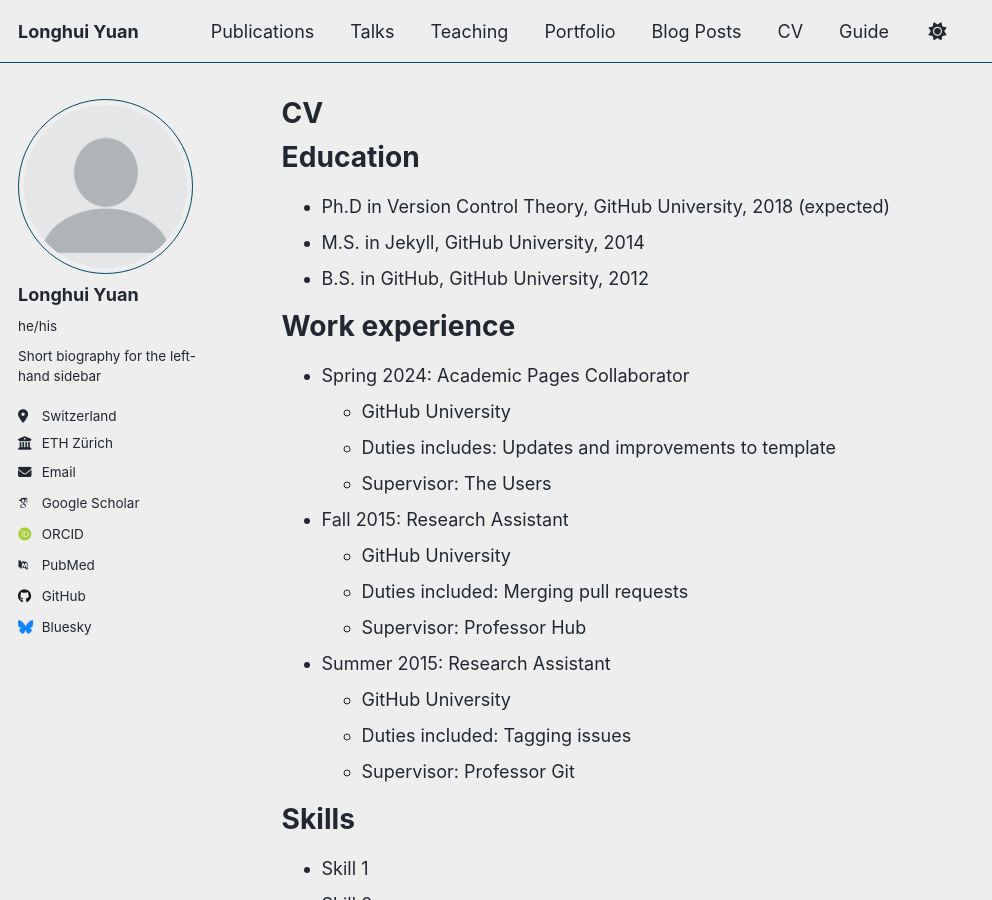
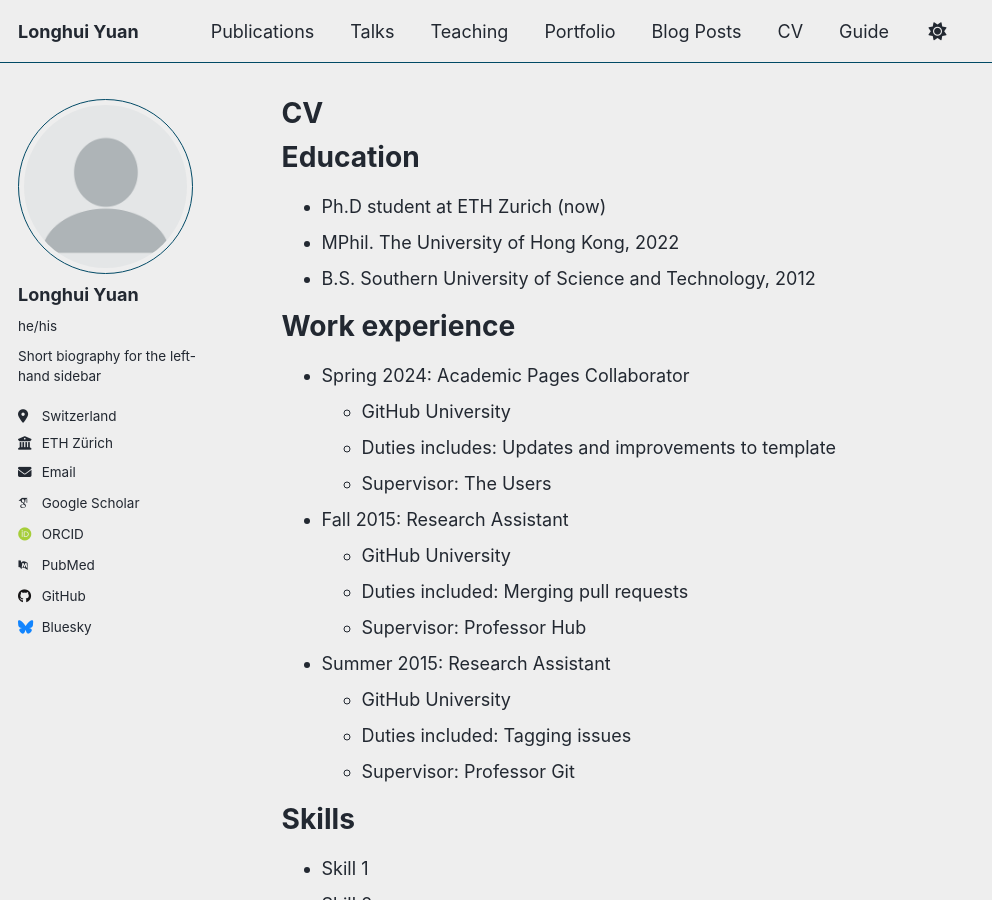
Before and after one commit to lhyuanmhd/lhyuanmhd.github.io, a Jekyll site: the page built from _pages/cv.md, in a window 1280 px wide and 900 px high. Shown: the whole window, without its empty margins (0-992 px from the left). Built offline with Jekyll 4.4.1, drawn with Linux system fonts in a browser that asks for light colours; some web fonts are replaced; a script that is not in the unit is left out.

Commit message:
Update cv.md

```diff
--- a/_pages/cv.md
+++ b/_pages/cv.md
@@ -11,9 +11,9 @@ redirect_from:
 
 Education
 ======
-* Ph.D in Version Control Theory, GitHub University, 2018 (expected)
-* M.S. in Jekyll, GitHub University, 2014
-* B.S. in GitHub, GitHub University, 2012
+* Ph.D student at ETH Zurich (now)
+* MPhil. The University of Hong Kong, 2022
+* B.S. Southern University of Science and Technology, 2012
 
 Work experience
 ======
```
